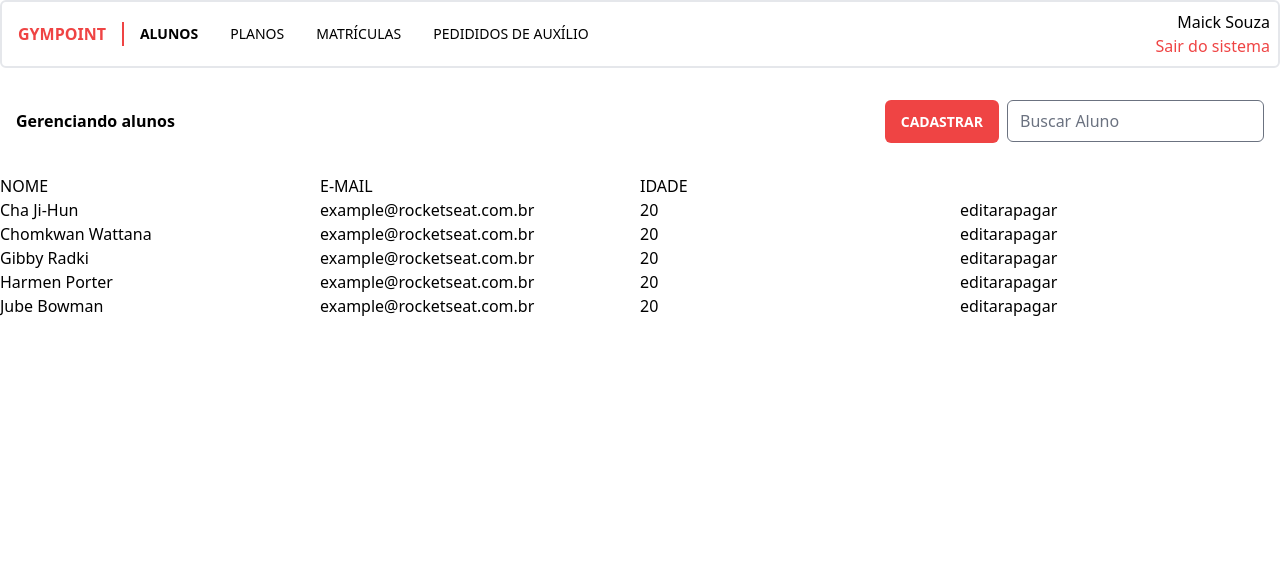
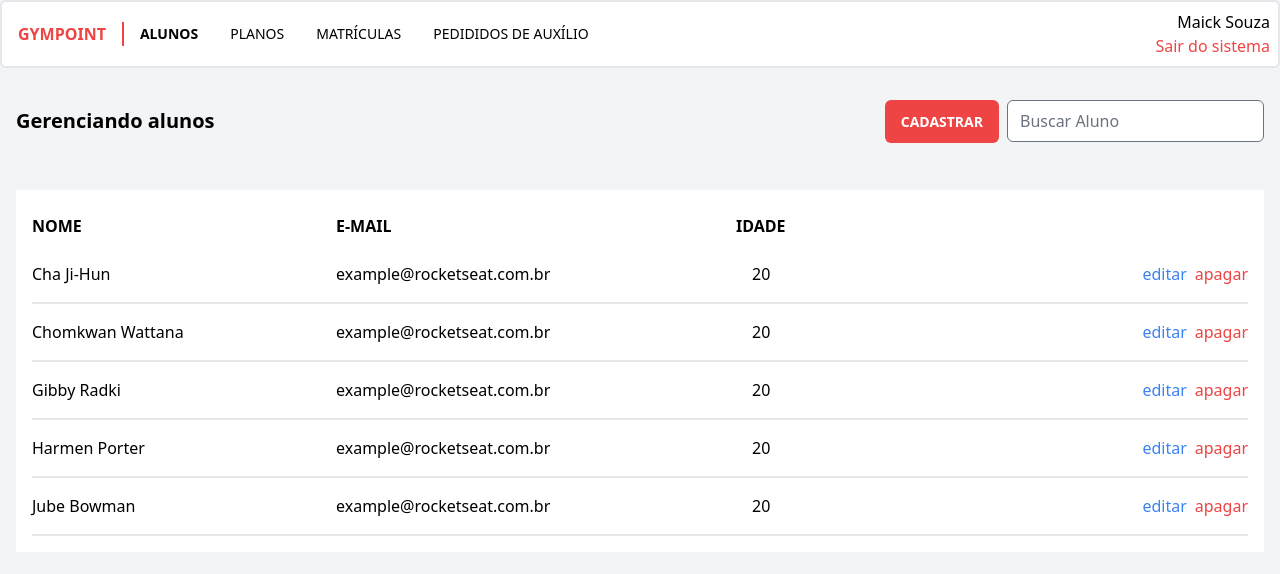
Before and after one commit to NearMaick/RocketSeat-GymPoint-2.0, a Next.js app: page /student/list in a window 1280 px wide. Shown: the top 574 px of the page. Built offline with nearby package versions, Linux system fonts and the light colour scheme.

Commit message:
styles(web): studentslist #2

```diff
--- a/src/components/Header.tsx
+++ b/src/components/Header.tsx
@@ -1,6 +1,6 @@
 export function Header() {
   return (
-    <header className='border-2 rounded-md flex items-center justify-between'>
+    <header className='bg-white border-2 rounded-md flex items-center justify-between'>
       <div className=' w-full flex'>
         <h1 className='px-4 text-red-500 font-bold'>GYMPOINT</h1>
         <div className='border-l-2 border-l-red-500 flex items-center '>
--- a/src/pages/student/list.tsx
+++ b/src/pages/student/list.tsx
@@ -10,11 +10,11 @@ const studentsData = [
 
 export default function StudentList() {
   return (
-    <>
+    <div className='h-screen w-screen bg-gray-100'>
       <Header />
       <section className='flex items-center justify-between p-4'>
         <div>
-          <h4 className='font-bold'>Gerenciando alunos</h4>
+          <h4 className='font-bold text-xl'>Gerenciando alunos</h4>
         </div>
         <div>
           <a
@@ -29,24 +29,28 @@ export default function StudentList() {
           />
         </div>
       </section>
-      <section>
+      <section className='p-4 bg-white m-4'>
         <div className='grid grid-cols-4'>
-          <p>NOME</p>
-          <p>E-MAIL</p>
-          <p>IDADE</p>
+          <p className='font-bold py-2'>NOME</p>
+          <p className='font-bold py-2'>E-MAIL</p>
+          <p className='font-bold py-2 mx-24'>IDADE</p>
         </div>
         {studentsData.map((student) => (
-          <div className='grid grid-cols-4'>
-            <p>{student.name}</p>
-            <p>{student.email}</p>
-            <p>{student.age}</p>
-            <div>
-              <a href=''>editar</a>
-              <a href=''>apagar</a>
+          <div className='grid grid-cols-4 border-b-2'>
+            <p className='py-4'>{student.name}</p>
+            <p className='py-4'>{student.email}</p>
+            <p className='py-4 mx-28'>{student.age}</p>
+            <div className='w-full py-4 flex justify-end'>
+              <a className='px-2 text-blue-500' href=''>
+                editar
+              </a>
+              <a className='text-red-500' href=''>
+                apagar
+              </a>
             </div>
           </div>
         ))}
       </section>
-    </>
+    </div>
   );
 }
```
